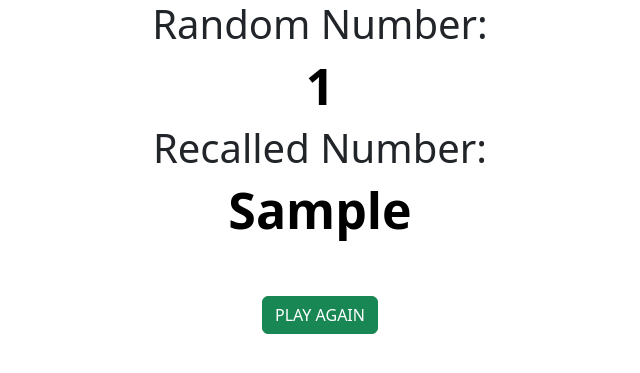
After one commit to Djole33/django-numbers-memory-crud, a Django app: template main/templates/results.html in a window 1280 px wide. The commit adds this page. Shown: the top 373 px of the page, without its empty margins (320-960 px from the left). Run offline with Django 5.2, Linux system fonts and the light colour scheme; tables that the repository leaves empty hold one stand-in row (values such as "Sample post"); the template is opened without the code that fills it: values that come from a table or form of the project are taken from there, most other values are stand-ins (such as "Sample title", 1, 10 or a date in 2020).

Commit message:
added whole functionality, only quality of life improvements left

```diff
--- a/main/templates/index.html
+++ b/main/templates/index.html
@@ -14,8 +14,8 @@
         <form method="post">
             {% csrf_token %}
             {{ form.as_p }}
-            <a href="/numbers-list"><button type="submit" class="btn btn-primary">Start</button></a>
         </form>
+        <a href="{% url 'numbers-list' %}"><button type="submit" class="btn btn-primary">Start</button></a>
     </div>
 </body>
 </html>
--- /dev/null
+++ b/main/templates/results.html
@@ -0,0 +1,26 @@
+<!DOCTYPE html>
+<html lang="en">
+<head>
+    <meta charset="UTF-8">
+    <meta name="viewport" content="width=device-width, initial-scale=1.0">
+    <title>Results</title>
+    <link href="https://cdn.jsdelivr.net/npm/bootstrap@5.3.3/dist/css/bootstrap.min.css" rel="stylesheet" integrity="sha384-QWTKZyjpPEjISv5WaRU9OFeRpok6YctnYmDr5pNlyT2bRjXh0JMhjY6hW+ALEwIH" crossorigin="anonymous">
+</head>
+<body>
+
+    <div class="form-group container" style="text-align: center;">
+        <h1>Random Number:</h1>
+            <h2 style="color: black;font-size: 50px;"><strong>{{ number }}</strong></h2>
+        <h1>Recalled Number:</h1>
+        {% if guesses %}
+            {% for guess in guesses %}
+            <h2 style="color: black;font-size: 50px;"><strong>{{ guess }}</strong></h2>
+            {% endfor %}
+        {% else %}
+        <h2 style="color: black;font-size: 50px;">There are no guesses recalled</strong></h2>
+        {% endif %}
+        <br /> <br />
+        <a href="/"><button class="btn btn-success">PLAY AGAIN</button></a>
+    </div>
+</body>
+</html>
--- a/main/urls.py
+++ b/main/urls.py
@@ -5,4 +5,6 @@ urlpatterns = [
    path('', views.home, name="index"),
    path('numbers-list/', views.numbers_view, name="numbers-list"),
    path('recall/', views.guess_view, name="recall"),
+   path('delete-guess/', views.delete_guess, name="delete-guess"),
+   path('results/', views.results, name="results"),
 ]
```
Also changed, not shown: main/templates/recall.html (+9 -9 lines), main/views.py (+18 -0 lines), db.sqlite3.
